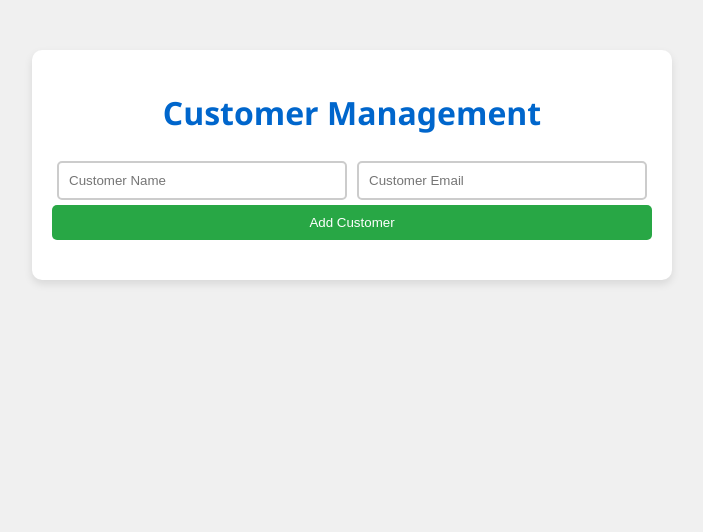
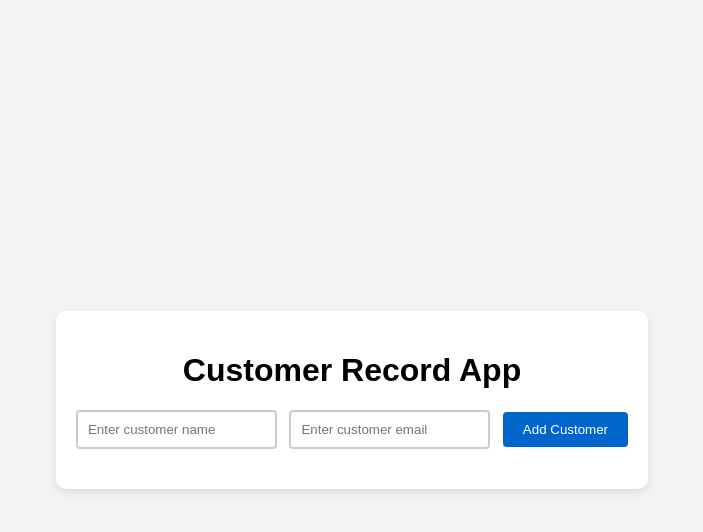
Before and after one commit to dina-ameliaa/customer-record, a plain HTML site: page index.html in a window 1280 px wide. Shown: the whole page, without its empty margins (288-991 px from the left). Drawn offline with Linux system fonts and the light colour scheme.

Commit message:
Revert "Dev"

```diff
--- a/index.html
+++ b/index.html
@@ -8,17 +8,14 @@
 </head>
 <body>
     <div class="container">
-        <header>
-            <h1>Customer Management</h1>
-        </header>
+        <h1>Customer Record App</h1>
         <form id="customerForm">
-            <input type="text" id="customerName" placeholder="Customer Name" required>
-            <input type="email" id="customerEmail" placeholder="Customer Email" required>
+            <input type="text" id="customerName" placeholder="Enter customer name" required>
+            <input type="text" id="customerEmail" placeholder="Enter customer email" required>
             <button type="submit">Add Customer</button>
         </form>
-        <ul id="customerList"></ul>
+        <div id="customerList"></div>
     </div>
-<!--     script -->
     <script src="script.js"></script>
 </body>
 </html>
--- a/styles.css
+++ b/styles.css
@@ -1,86 +1,46 @@
-body, html {
+body {
+    font-family: Arial, sans-serif;
+    margin: 0;
     padding: 0;
-    margin: 0;
-    font-family: 'Segoe UI', Tahoma, Geneva, Verdana, sans-serif;
-    background-color: #f0f0f0;
-    color: #333;
+    background-color: #f4f4f4;
+    display: flex;
+    justify-content: center;
+    align-items: center;
+    height: 100vh;
 }
 
 .container {
-    width: 100%;
-    max-width: 600px;
-    margin: 50px auto;
+    text-align: center;
+    background-color: white;
     padding: 20px;
-    background-color: #fff;
     border-radius: 10px;
     box-shadow: 0 4px 8px rgba(0,0,0,0.1);
 }
 
-header {
+form {
     margin-bottom: 20px;
 }
 
-h1 {
-    color: #0066cc;
-    text-align: center;
-}
-
-form {
-    display: flex;
-    flex-wrap: wrap;
-    justify-content: space-between;
-    margin-bottom: 20px;
-}
-
-input[type="text"],
-input[type="email"] {
-    flex: 1 1 40%; /* Adjust the flex-basis as per your layout */
+input[type="text"] {
     padding: 10px;
-    margin: 5px;
+    margin-right: 8px;
     border: 2px solid #ccc;
-    border-radius: 5px;
+    border-radius: 4px;
 }
 
 button {
-    flex: 1 1 100%;
-    padding: 10px;
+    padding: 10px 20px;
     border: none;
-    border-radius: 5px;
-    background-color: #28a745;
-    color: white;
-    cursor: pointer;
-    transition: background-color 0.3s;
-}
-
-button:hover {
-    background-color: #218838;
-}
-
-ul {
-    list-style: none;
-    padding: 0;
-}
-
-li {
-    padding: 10px;
-    margin-top: 5px;
-    background-color: #f8f9fa;
-    border-left: 5px solid #007bff;
-    position: relative;
-}
-
-button.delete {
-    position: absolute;
-    top: 10px;
-    right: 10px;
-    padding: 5px 10px;
-    border: none;
-    border-radius: 5px;
-    background-color: #dc3545;
+    border-radius: 4px;
+    background-color: #0066cc;
     color: white;
     cursor: pointer;
 }
 
-button.delete:hover {
-    background-color: #c82333;
+button:hover {
+    background-color: #0056b3;
 }
+
+#customerList {
+    margin-top: 20px;
+}
```
